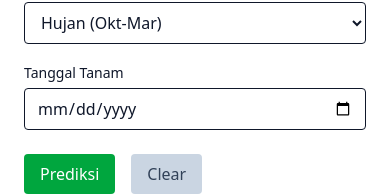
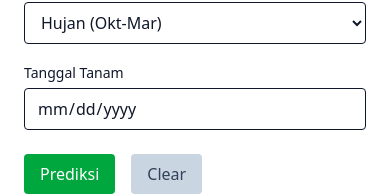
Before and after one commit to Apexionn/frontend_ai, a React (Vite) app: page / in a window 390 px wide. Shown: the part 358-554 px from the top of the page. Built offline with nearby package versions, Linux system fonts and the light colour scheme.

Commit message:
Update Responsive IOS

```diff
--- a/src/App.css
+++ b/src/App.css
@@ -54,3 +54,25 @@
 .shake {
   animation: shake 0.3s ease-in-out;
 }
+
+input[type="date"] {
+  appearance: none;
+  -webkit-appearance: none;
+  -moz-appearance: none;
+  position: relative;
+}
+
+input[type="date"]::-webkit-date-and-time-value {
+  text-align: left;
+  padding-left: 4px;
+}
+
+input[type="date"]::-webkit-calendar-picker-indicator {
+  opacity: 0;
+  position: absolute;
+  right: 12px;
+}
+
+input[type="date"]:invalid::-webkit-datetime-edit {
+  color: #6b7280;
+}
--- a/src/index.css
+++ b/src/index.css
@@ -13,3 +13,37 @@ html, body {
   margin: 0 auto;
   padding: 0;
 }
+
+@keyframes shake {
+  0%, 100% { transform: translateX(0); }
+  20% { transform: translateX(-4px); }
+  40% { transform: translateX(4px); }
+  60% { transform: translateX(-4px); }
+  80% { transform: translateX(4px); }
+}
+
+.shake {
+  animation: shake 0.3s ease-in-out;
+}
+
+input[type="date"] {
+  appearance: none;
+  -webkit-appearance: none;
+  -moz-appearance: none;
+  position: relative;
+}
+
+input[type="date"]::-webkit-date-and-time-value {
+  text-align: left;
+  padding-left: 4px;
+}
+
+input[type="date"]::-webkit-calendar-picker-indicator {
+  opacity: 0;
+  position: absolute;
+  right: 12px;
+}
+
+input[type="date"]:invalid::-webkit-datetime-edit {
+  color: #6b7280;
+}
```
